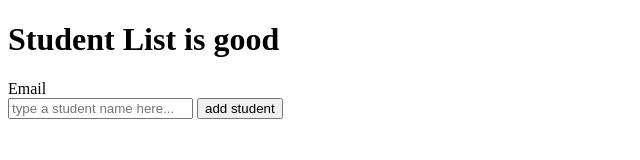
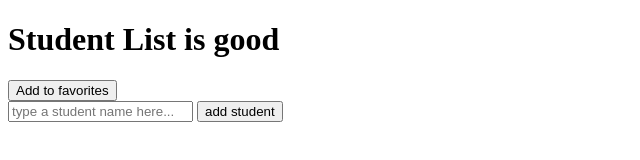
Before and after one commit to JoshJensen86/thursdayDemo, a website: page index.html in a window 1280 px wide. Shown: the whole page, without its empty margins (0-640 px from the left). Drawn offline with nearby package versions, Linux system fonts and the light colour scheme; no server answers.

Commit message:
Add files via upload

```diff
--- a/index.html
+++ b/index.html
@@ -11,7 +11,9 @@
 
 <body>
     <h1>Student List is good</h1>
-    <inputbutton>Email</inputbutton>
+    <input class="favorite styled"
+       type="button"
+       value="Add to favorites">
     <form>
         <input type='text' placeholder='type a student name here...' />
         <button>add student</button>
```
